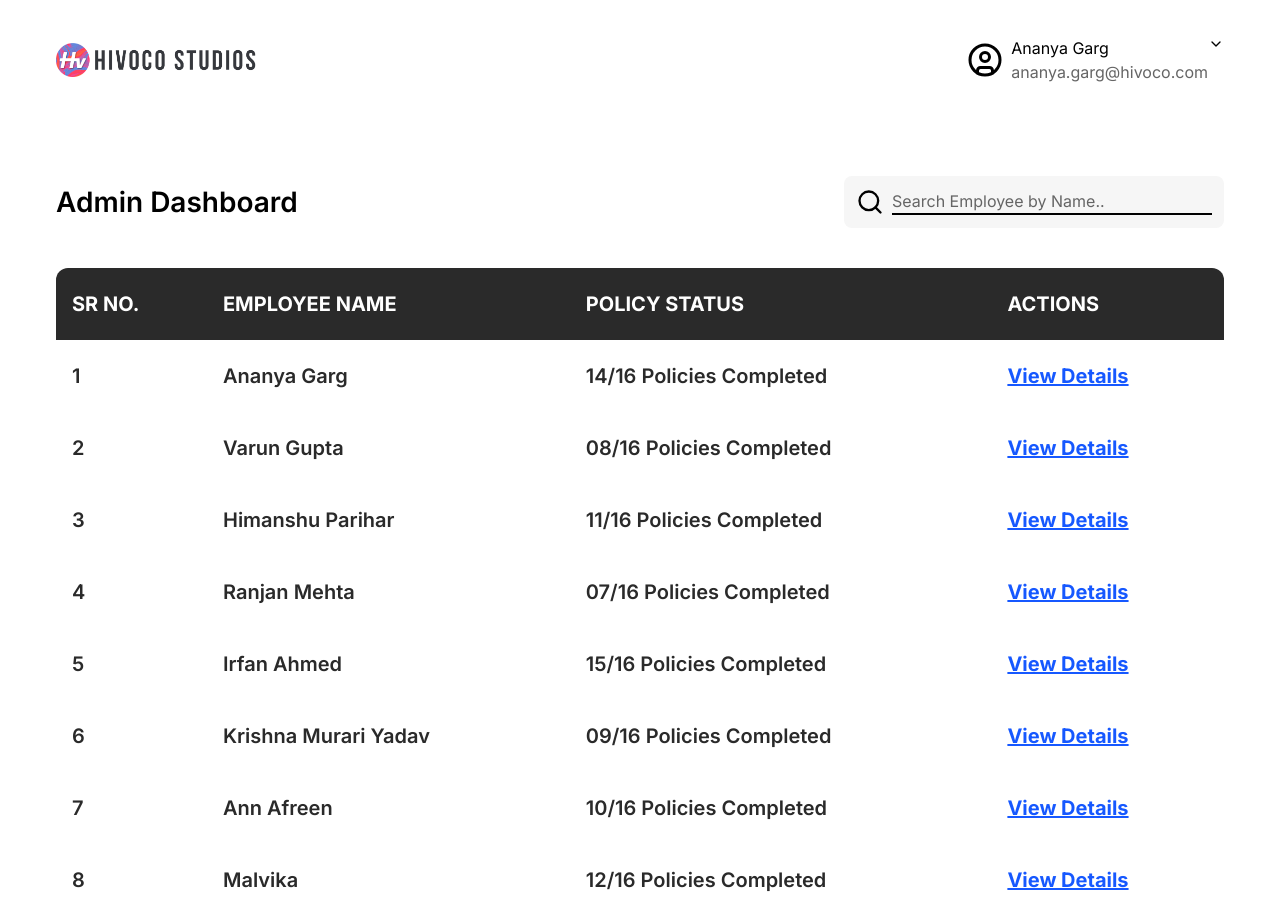
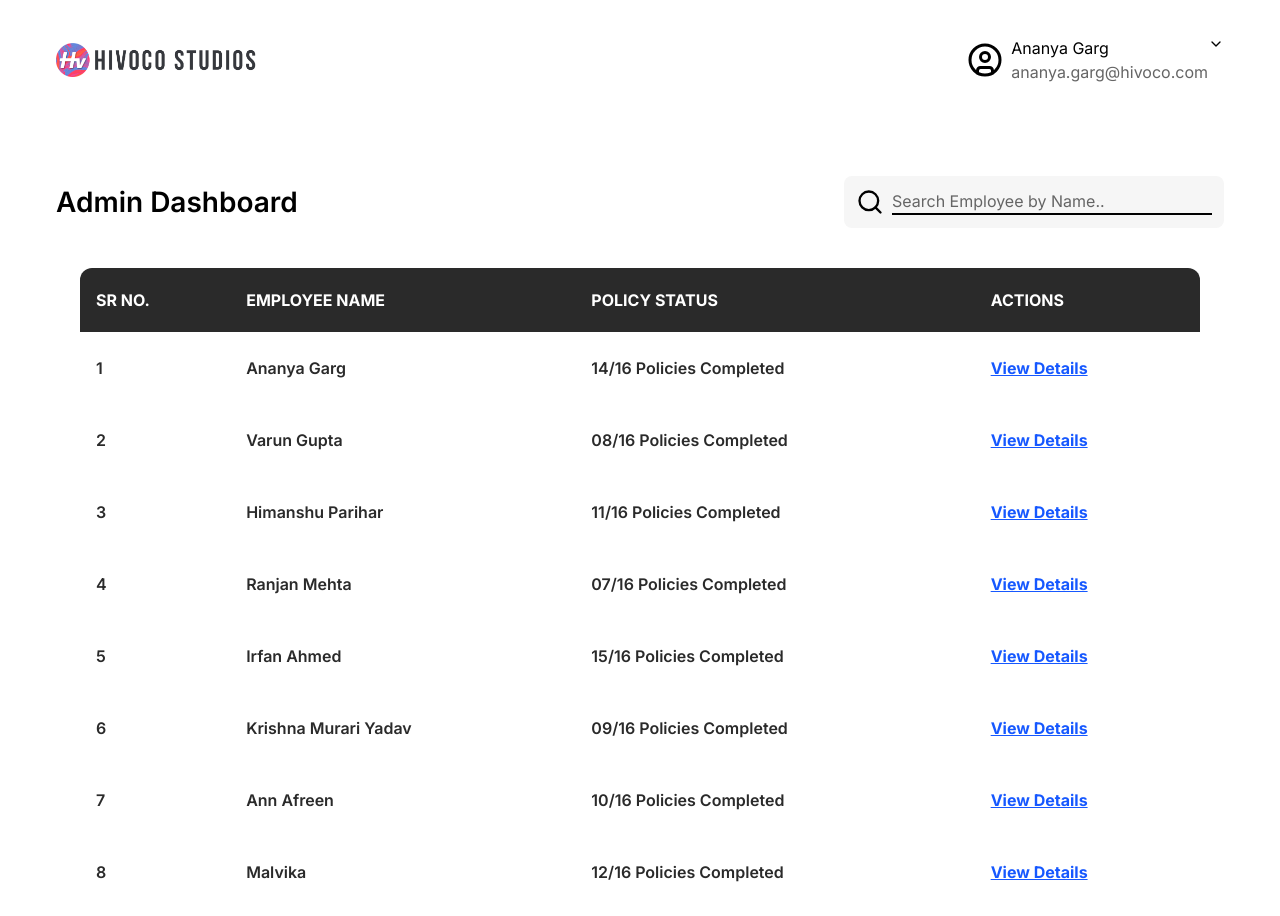
Before and after one commit to ranjanhivoco/policy-portel, a Next.js app: page /admin-info in a window 1280 px wide. Built offline with nearby package versions, Linux system fonts and the light colour scheme.

Commit message:
decreased font size

```diff
--- a/src/Components/AdminTable.jsx
+++ b/src/Components/AdminTable.jsx
@@ -54,34 +54,40 @@ const AdminTable = () => {
     <table className="w-full table-auto ">
       <thead>
         <tr
-          style={{fontSize:"20px", lineHeight: "24px", backgroundColor: "#2A2A2A",color:"#fff",fontWeight:"600" }}
+          style={{
+            fontSize: "16px",
+            lineHeight: "",
+            backgroundColor: "#2A2A2A",
+            color: "#fff",
+            fontWeight: "600",
+          }}
+          //   text-lg
           className="
             text-white
-            text-xl
             font-semibold
            "
         >
           <th
-            style={{ padding:"24px 16px",textAlign:"left" }}
+            style={{ padding: "20px 16px", textAlign: "left" }}
             className="py-6 px-4 text-left"
           >
             SR NO.
           </th>
           <th
-            style={{ padding:"24px 16px",textAlign:"left" }}
+            style={{ padding: "20px 16px", textAlign: "left" }}
             className="py-6 px-4 text-left"
           >
             EMPLOYEE NAME
           </th>
           <th
-            style={{ padding:"24px 16px",textAlign:"left" }}
+            style={{ padding: "20px 16px", textAlign: "left" }}
             className="py-6 px-4 text-left"
           >
             POLICY STATUS
           </th>
           <th
-            style={{ padding:"24px 16px",textAlign:"left" }}
-            className="py-6 px-4 text-left"
+            style={{ padding: "20px 16px", textAlign: "left" }}
+            // className="py-6 px-4 text-left"
           >
             ACTIONS
           </th>
@@ -91,31 +97,39 @@ const AdminTable = () => {
         {employees.map((employee) => (
           <tr
             key={employee.id}
-
-            style={{ color: "#2A2A2A", lineHeight: "24px",fontSize:"20px",fontWeight:"600" }}
+            style={{
+              color: "#2A2A2A",
+            //   lineHeight: "24px",
+              fontSize: "16px",
+              fontWeight: "600",
+            }}
             className="text-[#2A2A2A] text-xl  font-semibold"
           >
             <td
-              style={{ padding:"24px 16px",textAlign:"left" }}
+              style={{ padding: "24px 16px", textAlign: "left" }}
               className="px-4 py-6 text-left"
             >
               {employee.id}
             </td>
             <td
-              style={{padding:"24px 16px",textAlign:"left" }}
+              style={{ padding: "24px 16px", textAlign: "left" }}
               className="px-4 py-6 text-left"
             >
               {employee.name}
             </td>
             <td
-              style={{padding:"24px 16px",textAlign:"left" }}
+              style={{ padding: "24px 16px", textAlign: "left" }}
               className="px-4 py-6 text-left"
             >
               {employee.policy}
             </td>
 
             <td
-              style={{ padding:"24px 16px",textAlign:"left",fontWeight:"700" }}
+              style={{
+                padding: "24px 16px",
+                textAlign: "left",
+                fontWeight: "700",
+              }}
               className="px-4 py-6 font-bold text-left"
             >
               <button
--- a/src/pages/admin-info.js
+++ b/src/pages/admin-info.js
@@ -40,7 +40,7 @@ const AdminInfo = () => {
         </div>
       </div>
 
-      <div className="mx-14 rounded-t-xl overflow-hidden">
+      <div className="mx-20 rounded-t-xl overflow-hidden">
         <AdminTable />
       </div>
     </div>
```
